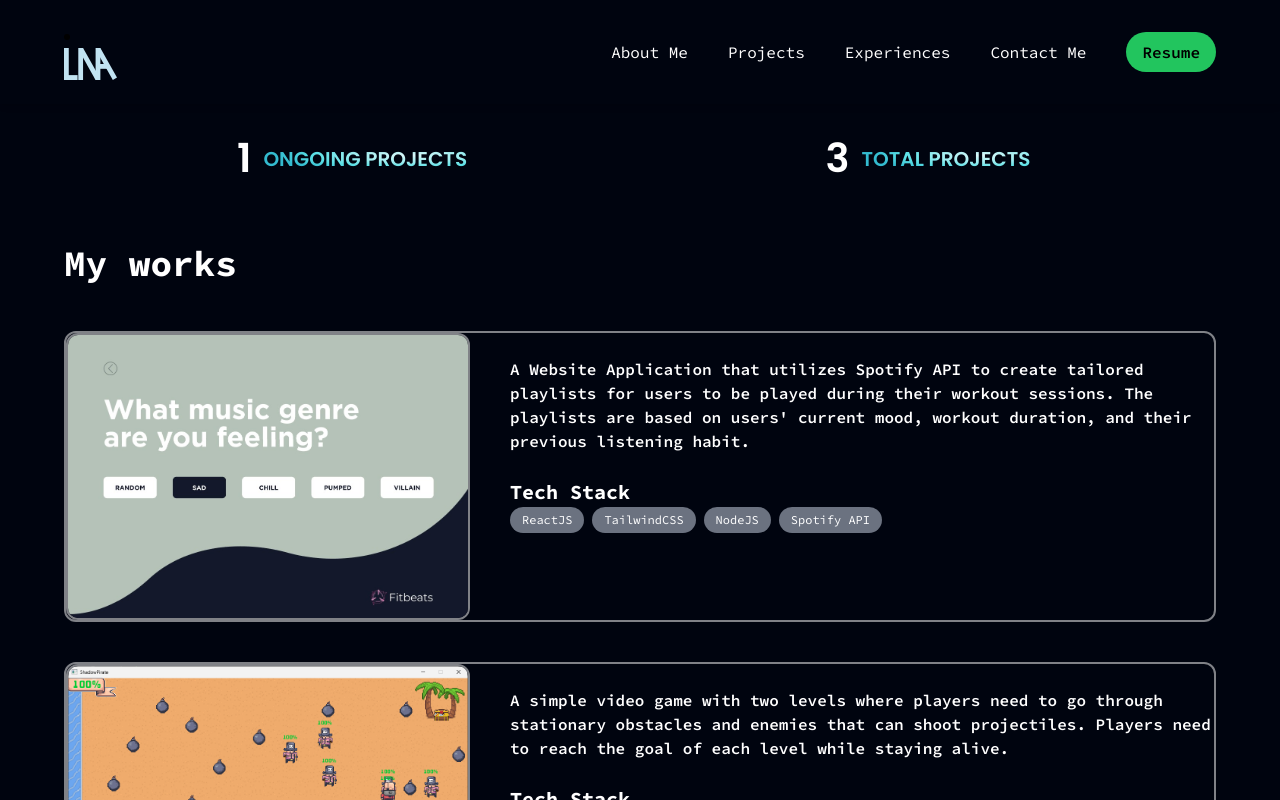
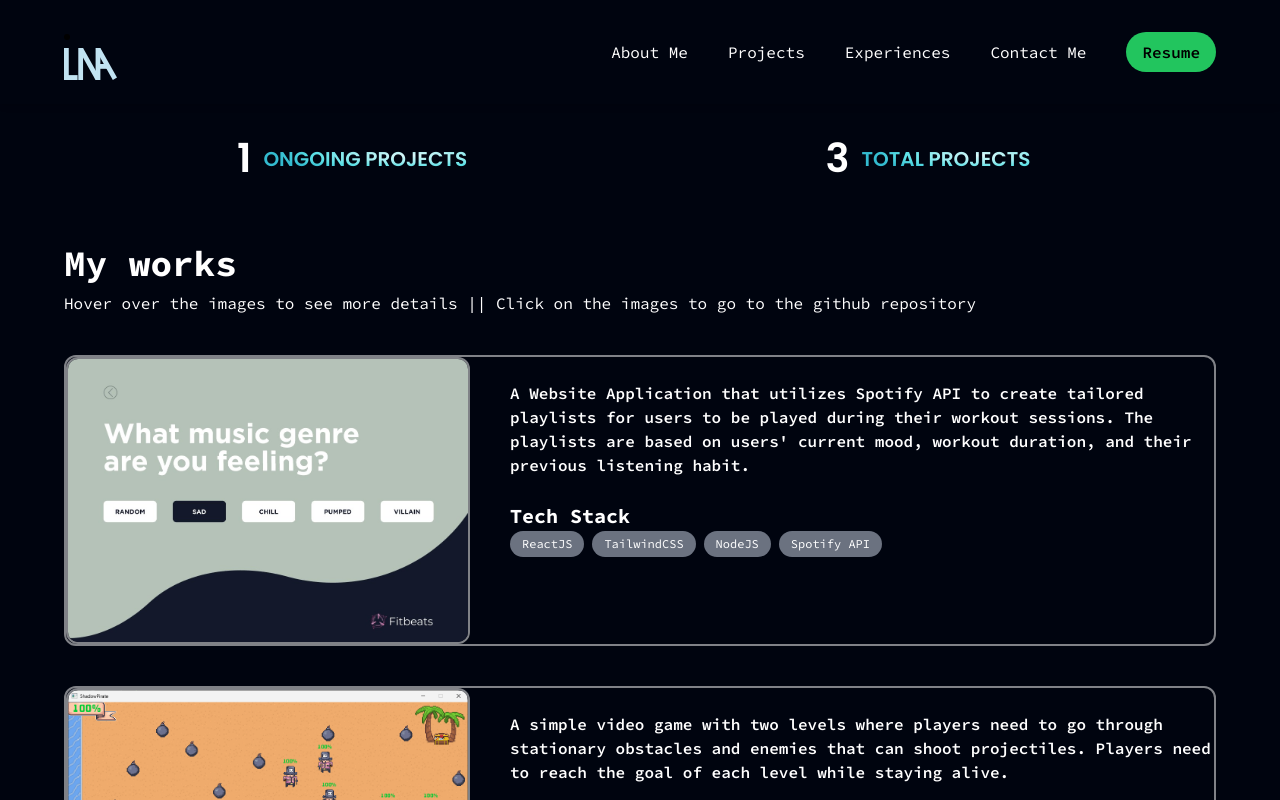
Before and after one commit to lingee0/web_portfolio, a React (Vite) app: page /projects in a window 1280 px wide. Shown: the top 800 px of the page. Built offline with nearby package versions, Linux system fonts and the light colour scheme.

Commit message:
added instruction for projects page

```diff
--- a/src/components/Projects.jsx
+++ b/src/components/Projects.jsx
@@ -8,9 +8,13 @@
 const Projects = () => (
   <section id="projects" className="mt-10 mb-20 xl:px-0 sm:px-16 px-6">
     <Stats />
-    <h1 className="font-source_code_pro text-white flexCenter text-white font-bold ss:text-[36px] text-[24px] ss:mb-10 mb-5 ss:ml-0 ml-5">
+    <h1 className="font-source_code_pro text-white flexCenter text-white font-bold ss:text-[36px] text-[24px] ss:ml-0 ml-5">
       My works
     </h1>
+    <h2 className="hidden lg:block font-source_code_pro text-white flexCenter text-white ss:text-[16px] text-[12px] ss:mb-10 mb-5">
+      Hover over the images to see more details || Click on the images to go to
+      the github repository
+    </h2>
     <div className="relative">
       <div
         className={`flex md:flex-row flex-col border-2 border-white/50 rounded-xl mb-10 ss:mr-0 mr-10 ss:ml-0 ml-10`}
```
Also changed, not shown: 2 other files (tests, documents, lock files or other folders).
